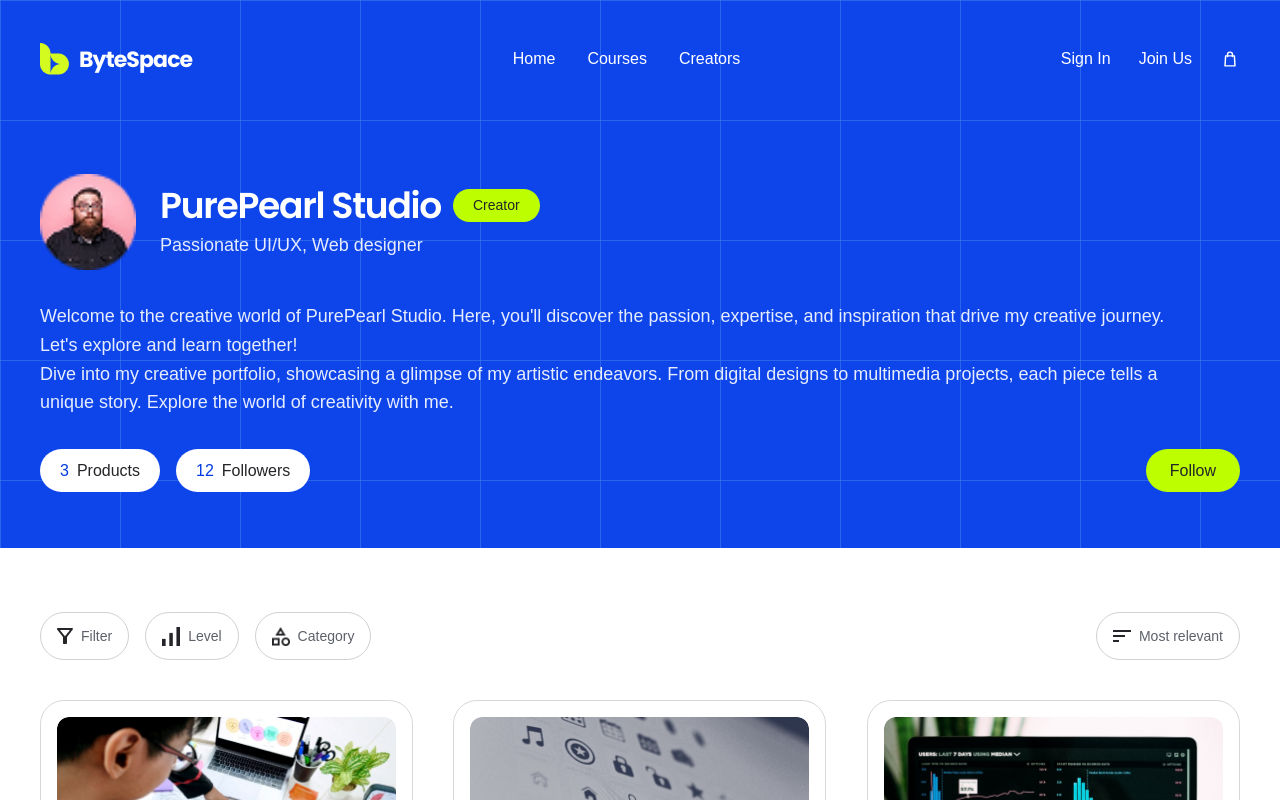
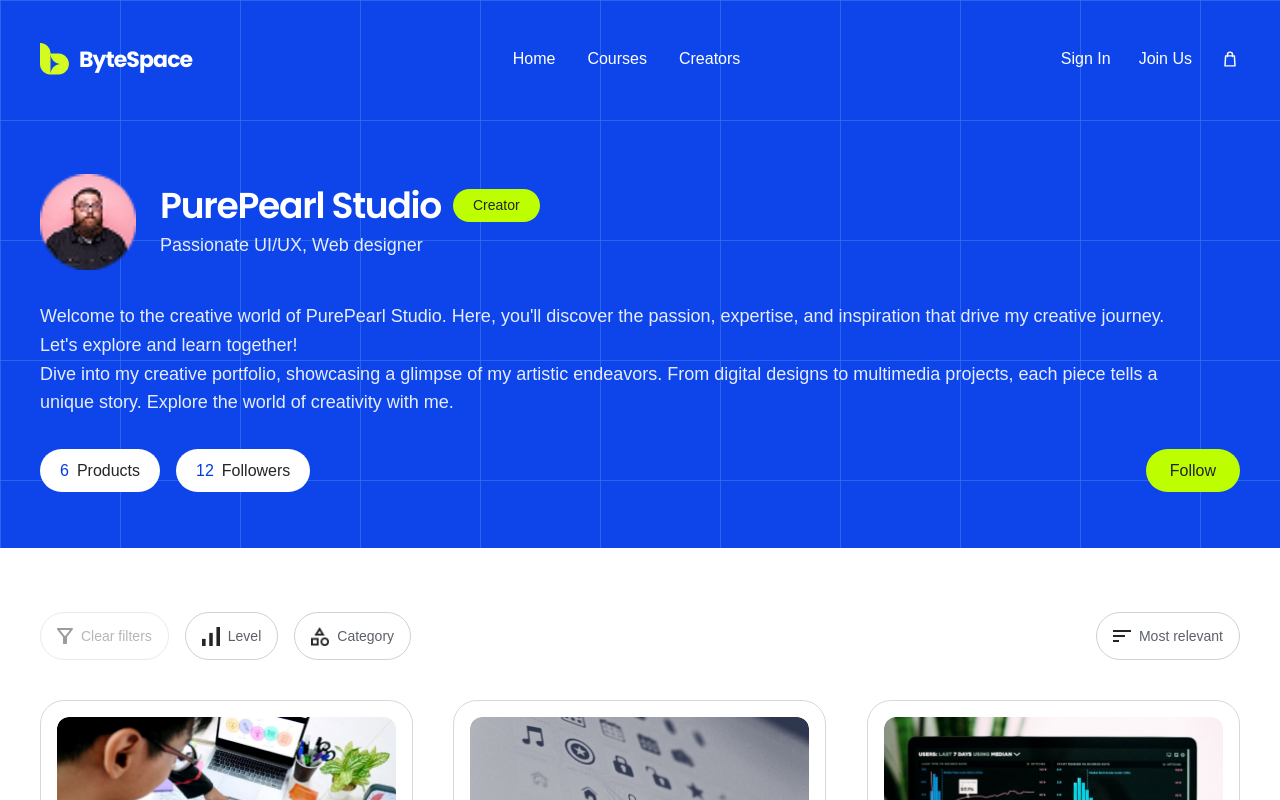
Before and after one commit to billalhossainjoy/bytespacenew, a Next.js app: page /creators in a window 1280 px wide. Shown: the top 800 px of the page. Built offline with nearby package versions, Linux system fonts and the light colour scheme; a web font is replaced by a local one.

Commit message:
fix: connect creator course filters

```diff
--- a/src/components/creator-profile/CreatorCourseGallery.tsx
+++ b/src/components/creator-profile/CreatorCourseGallery.tsx
@@ -12,6 +12,7 @@ const categories = Array.from(
 ).sort();
 
 type SelectControlProps = {
+  ariaLabel: string;
   icon: string;
   label: string;
   onChange: (value: string) => void;
@@ -20,6 +21,7 @@ type SelectControlProps = {
 };
 
 function SelectControl({
+  ariaLabel,
   icon,
   label,
   onChange,
@@ -29,10 +31,10 @@ function SelectControl({
   return (
     <label className="relative flex h-12 items-center gap-2 rounded-full border border-shuttle-gray-200 bg-white px-4 text-label-s text-shuttle-gray-700 transition-colors hover:bg-shuttle-gray-50">
       <Image alt="" height={18} src={`/assets/search-page/icons/${icon}`} width={18} />
-      <span>{label}</span>
+      <span className="max-w-48 truncate">{label}</span>
       <select
-        aria-label={label}
-        className="absolute inset-0 cursor-pointer appearance-none rounded-full opacity-0"
+        aria-label={ariaLabel}
+        className="absolute inset-0 cursor-pointer appearance-none rounded-full opacity-0 focus-visible:outline-2 focus-visible:outline-offset-2 focus-visible:outline-persian-blue-800"
         onChange={(event) => onChange(event.target.value)}
         value={value}
       >
@@ -50,22 +52,23 @@ export function CreatorCourseGallery() {
   const [category, setCategory] = useState("all");
   const [level, setLevel] = useState("all");
   const [sort, setSort] = useState("relevant");
+  const hasActiveFilters = category !== "all" || level !== "all";
 
   const visibleCourses = useMemo(() => {
-    const matchingCourses = creatorCourses.filter(
-      (course) => category === "all" || course.categories.includes(category),
-    );
+    const matchingCourses = creatorCourses.filter((course) => {
+      const matchesCategory =
+        category === "all" || course.categories.includes(category);
+      const matchesLevel = level === "all" || course.level.toLowerCase() === level;
+
+      return matchesCategory && matchesLevel;
+    });
 
     if (sort === "title") {
       return [...matchingCourses].sort((a, b) => a.title.localeCompare(b.title));
     }
 
-    if (sort === "price") {
-      return [...matchingCourses].sort((a, b) => a.price - b.price);
-    }
-
     return matchingCourses;
-  }, [category, sort]);
+  }, [category, level, sort]);
 
   function resetFilters() {
     setCategory("all");
@@ -78,26 +81,30 @@ export function CreatorCourseGallery() {
         <div className="flex flex-col gap-4 sm:flex-row sm:items-center sm:justify-between">
           <div className="flex flex-wrap gap-4">
             <button
-              className="flex h-12 items-center gap-2 rounded-full border border-shuttle-gray-200 bg-white px-4 text-label-s text-shuttle-gray-700 transition-colors hover:bg-shuttle-gray-50"
+              className="flex h-12 items-center gap-2 rounded-full border border-shuttle-gray-200 bg-white px-4 text-label-s text-shuttle-gray-700 transition-colors hover:bg-shuttle-gray-50 focus-visible:outline-2 focus-visible:outline-offset-2 focus-visible:outline-persian-blue-800 disabled:cursor-not-allowed disabled:opacity-45"
+              disabled={!hasActiveFilters}
               onClick={resetFilters}
               type="button"
             >
               <Image alt="" height={16} src="/assets/search-page/icons/filter.png" width={16} />
-              Filter
+              Clear filters
             </button>
 
             <SelectControl
+              ariaLabel="Course level"
               icon="level.png"
-              label={level === "all" ? "Level" : "Beginner"}
+              label={level === "all" ? "Level" : level === "beginner" ? "Beginner" : "Intermediate"}
               onChange={setLevel}
               options={[
                 { label: "All levels", value: "all" },
                 { label: "Beginner", value: "beginner" },
+                { label: "Intermediate", value: "intermediate" },
               ]}
               value={level}
             />
 
             <SelectControl
+              ariaLabel="Course category"
               icon="category.png"
               label={category === "all" ? "Category" : category}
               onChange={setCategory}
@@ -110,13 +117,13 @@ export function CreatorCourseGallery() {
           </div>
 
           <SelectControl
+            ariaLabel="Sort courses"
             icon="sort.png"
-            label={sort === "relevant" ? "Most relevant" : sort === "title" ? "Course title" : "Lowest price"}
+            label={sort === "relevant" ? "Most relevant" : "Course title"}
             onChange={setSort}
             options={[
               { label: "Most relevant", value: "relevant" },
               { label: "Course title", value: "title" },
-              { label: "Lowest price", value: "price" },
             ]}
             value={sort}
           />
@@ -130,7 +137,7 @@ export function CreatorCourseGallery() {
           </div>
         ) : (
           <p className="mt-16 text-center text-body-m text-shuttle-gray-700">
-            No courses match this category.
+            No courses match these filters.
           </p>
         )}
       </div>
--- a/src/components/creator-profile/CreatorProfileHero.tsx
+++ b/src/components/creator-profile/CreatorProfileHero.tsx
@@ -1,4 +1,6 @@
 import Image from "next/image";
+
+import { courses } from "@/data/courses";
 
 const gridBackground = {
   backgroundImage:
@@ -53,7 +55,9 @@ export function CreatorProfileHero() {
 
         <div className="mt-8 flex flex-wrap items-center gap-3 sm:gap-4">
           <span className="rounded-full bg-white px-5 py-3 text-label-m text-shuttle-gray-950">
-            <strong className="mr-2 font-medium text-persian-blue-800">3</strong>
+            <strong className="mr-2 font-medium text-persian-blue-800">
+              {courses.length}
+            </strong>
             Products
           </span>
           <span className="rounded-full bg-white px-5 py-3 text-label-m text-shuttle-gray-950">
```
